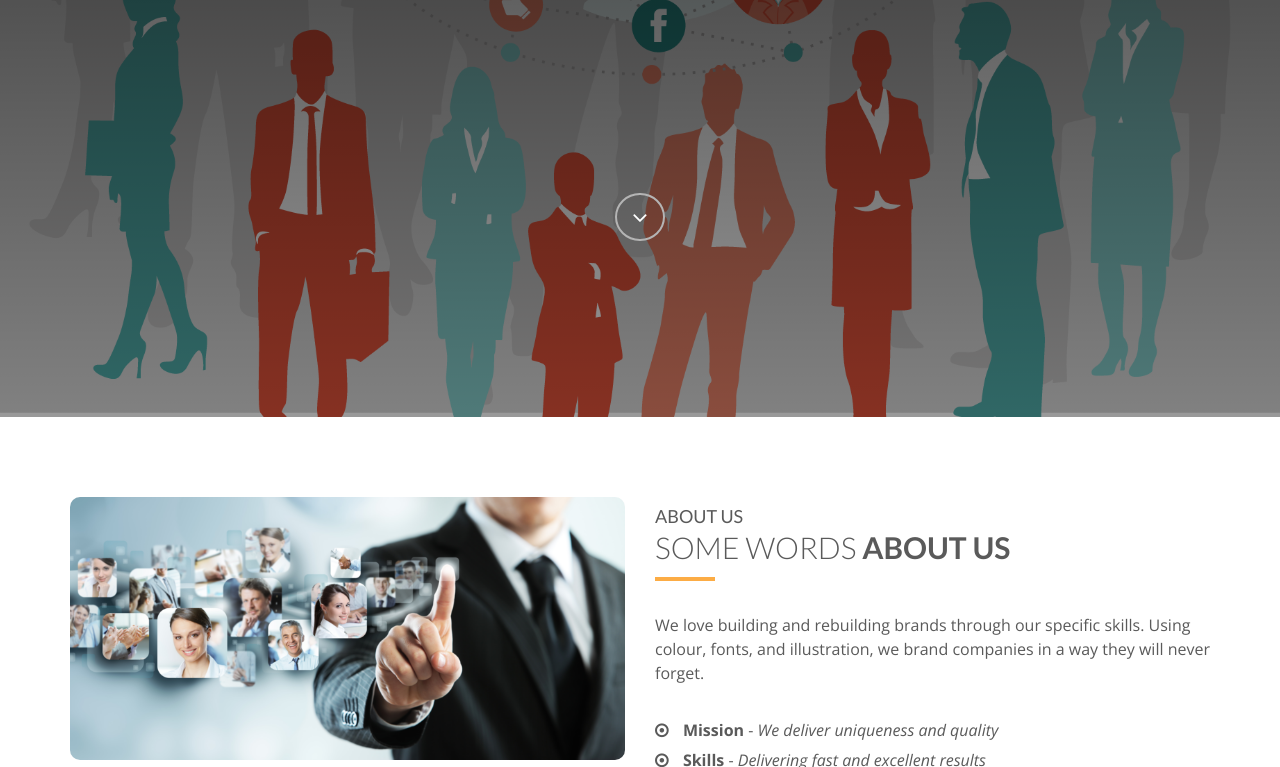
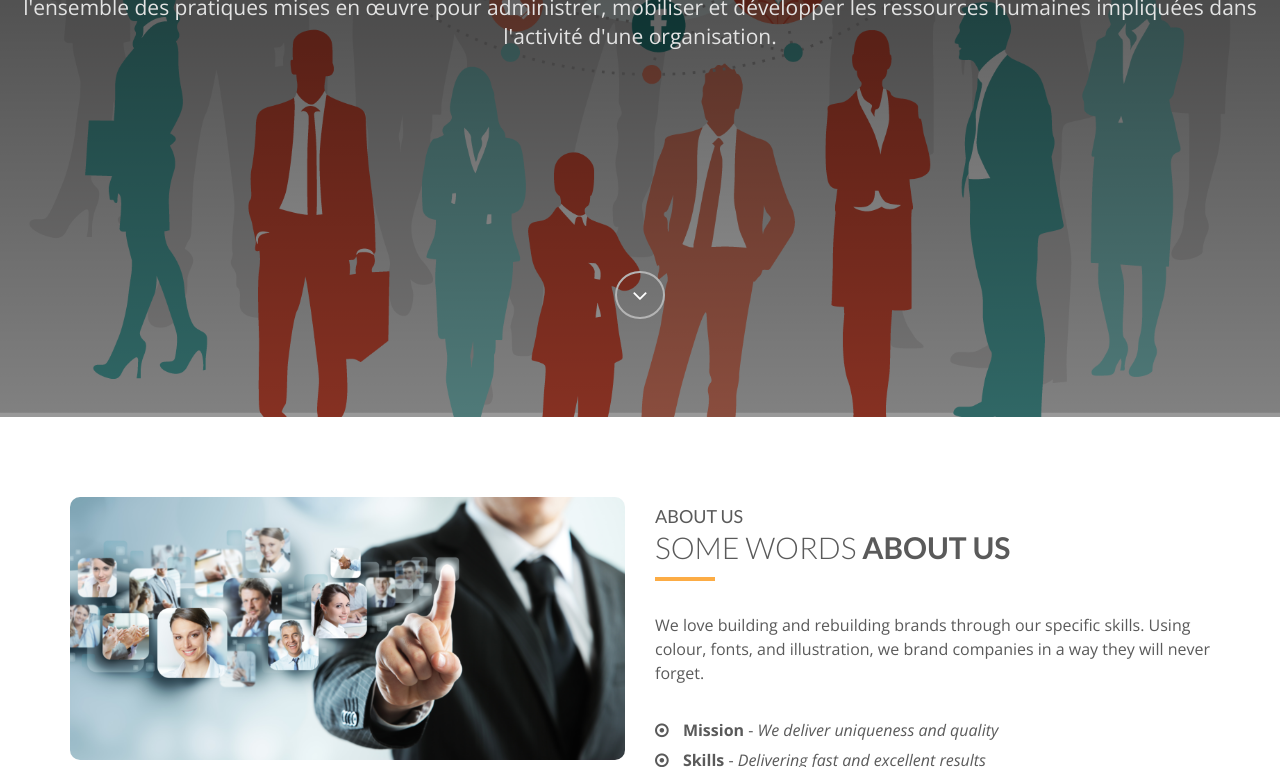
Before and after one commit to Oualid10/Site-de-Rh-, a plain HTML site: page index.html in a window 1280 px wide. Shown: the part 333-1100 px from the top of the page. Drawn offline with nearby package versions, Linux system fonts and the light colour scheme.

Commit message:
modifier un paragraphe sur la page d'acceuil

```diff
--- a/index.html
+++ b/index.html
@@ -83,6 +83,7 @@
             <div class="content">
                 <h1>Bienvenue sur <strong><span class="color">Rh</span></strong></h1>
                 <!--<p class="lead">We are a digital agency with <strong>years of experience</strong> and with <strong>extraordinary people</strong></p>-->
+                <p class="lead">l'ensemble des pratiques mises en œuvre pour administrer, mobiliser et développer les ressources humaines impliquées dans l'activité d'une organisation.</p>
                 <a href="#tf-about" class="fa fa-angle-down page-scroll"></a>
             </div>
         </div>
```
